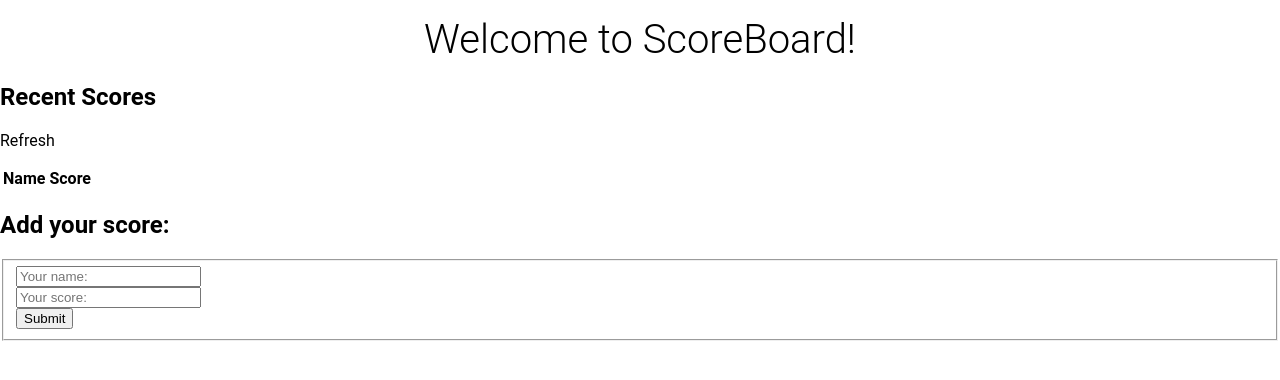
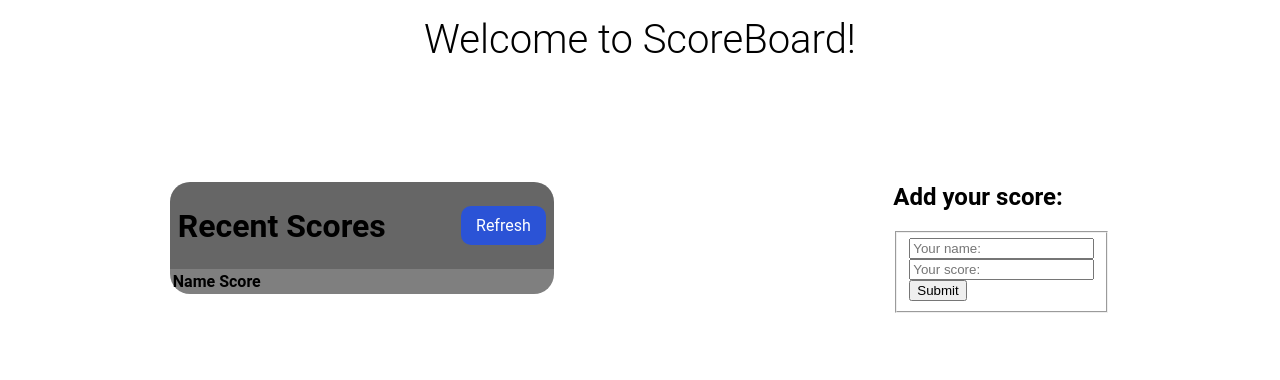
Before and after one commit to carlos-osorio-developer/scoreBoard, a website built with webpack: page src/index.html in a window 1280 px wide. Built offline with nearby package versions, Linux system fonts and the light colour scheme; no server answers.

Commit message:
Add styles to ScoreList section

```diff
--- a/src/assets/style/stylesheet.scss
+++ b/src/assets/style/stylesheet.scss
@@ -3,6 +3,24 @@ body {
   padding: 0;
   font-family: 'Roboto', sans-serif;
   font-size: 16px;
+
+  .button {
+    background-color: #2b53d6;
+    border: none;
+    color: white;
+    padding: 10px 15px;
+    text-align: center;
+    text-decoration: none;
+    display: inline-block;
+    font-size: 16px;
+    border-radius: 10px;
+    cursor: pointer;
+
+    &:hover {
+      background-color: #4476e0;
+      transition: 0.3s;
+    }
+  }
 
   h1 {
     font-size: 2.5rem;
@@ -55,4 +73,39 @@ body {
     }
   }
 
+  main {
+    display: flex;
+    justify-content: space-around;
+    align-items: center;
+    margin-top: 100px;
+
+    .scores-section {
+      background-color: rgba(0, 0, 0, 0.5);
+      border-radius: 20px;
+      min-width: 30%;
+
+      header {
+        display: flex;
+        justify-content: space-between;
+        align-items: center;
+        padding: 0.5rem;
+        background-color: rgba(0, 0, 0, 0.2);
+        border-radius: 20px 20px 0 0;
+
+        h2 {
+          font-size: 2rem;
+          margin: 1rem 0;
+          padding: 0;
+          text-align: center;
+        }
+
+        span {
+          font-size: 1.5rem;
+          color: #fff;
+          cursor: pointer;
+        }
+      }
+    }
+  }
+
 }
--- a/src/index.html
+++ b/src/index.html
@@ -16,7 +16,7 @@
       </div>
     </div>
     <main>
-      <div>
+      <div class="scores-section">
         <header>
           <h2>Recent Scores</h2>
           <p>
@@ -34,7 +34,7 @@
           </tbody>
         </table>
       </div>
-      <div>
+      <div class="new-score">
         <h2>Add your score:</h2>
         <form>
           <fieldset>
```
